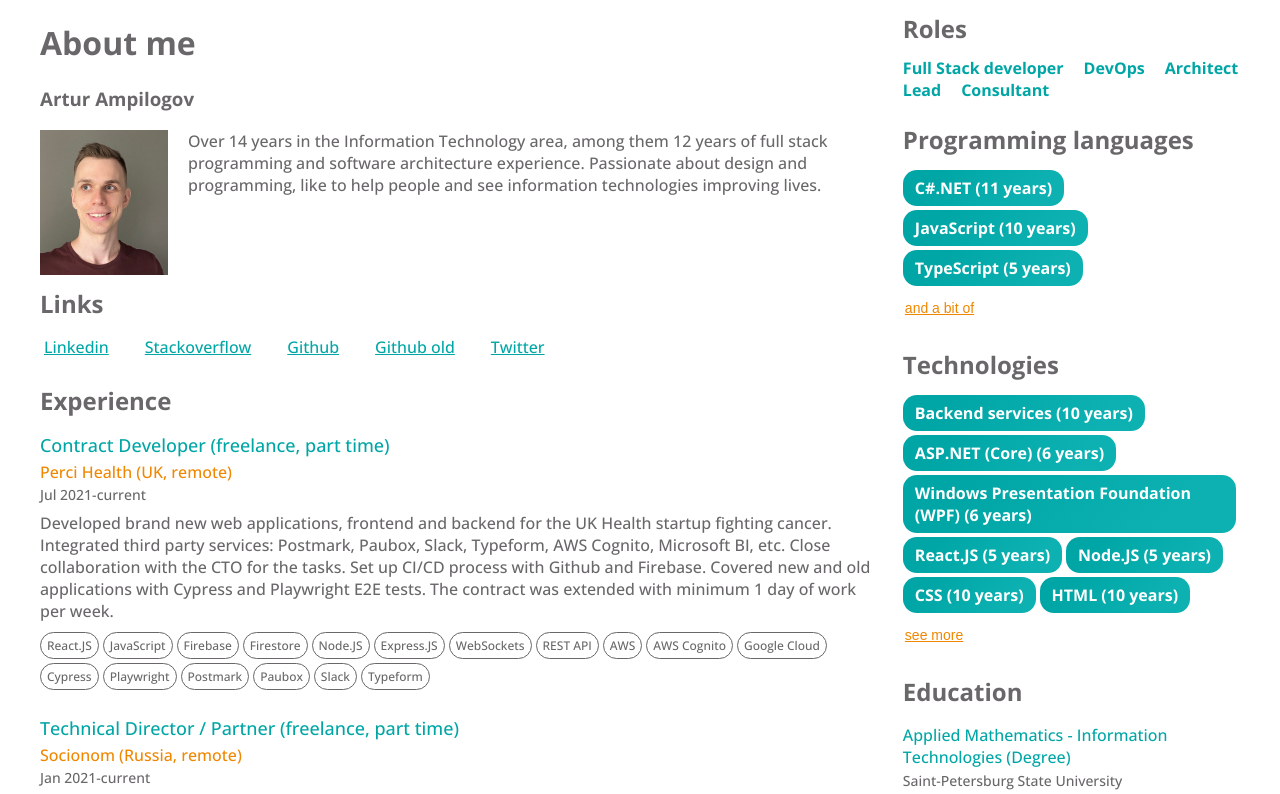
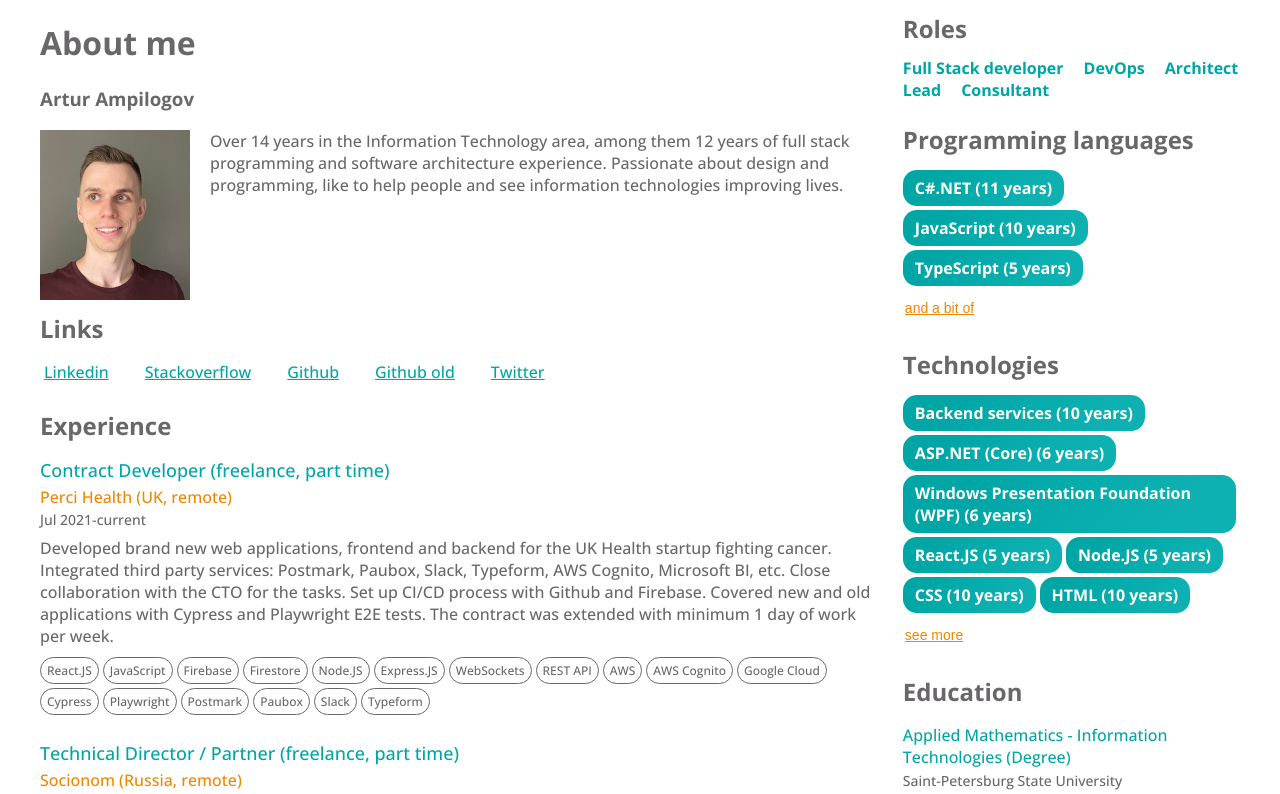
Before and after one commit to ArturAmpilogov/me, a Next.js app: page / in a window 1280 px wide. Shown: the top 794 px of the page. Built offline with nearby package versions, Linux system fonts and the light colour scheme.

Commit message:
Reduced photo size

```diff
--- a/components/custom/resume/About/About.module.scss
+++ b/components/custom/resume/About/About.module.scss
@@ -2,7 +2,7 @@
 
 .container {
     display: grid;
-    grid-template-columns: 128px auto;
+    grid-template-columns: 150px auto;
     align-items: flex-start;
     gap: 20px;
 }
--- a/components/custom/resume/About/About.tsx
+++ b/components/custom/resume/About/About.tsx
@@ -1,5 +1,4 @@
 import { AboutProps } from "./About.prop";
-import Image from "next/image";
 import styles from "./About.module.scss";
 
 export const About = ({children, name, photoUrl, ...props}: AboutProps): JSX.Element => {
@@ -8,7 +7,7 @@ export const About = ({children, name, photoUrl, ...props}: AboutProps): JSX.Ele
         <h1>About me</h1>
         <h3>{name}</h3>
         <div className={styles.container}>
-            <Image src={photoUrl} alt={`Photo ${name}`} width="128" height="145"/>
+            <img src={photoUrl} alt={`Photo ${name}`} width="150"/>
             <p>{children}</p>
         </div>
     </div>);
```
Also changed, not shown: public/img/photo.jpg.
